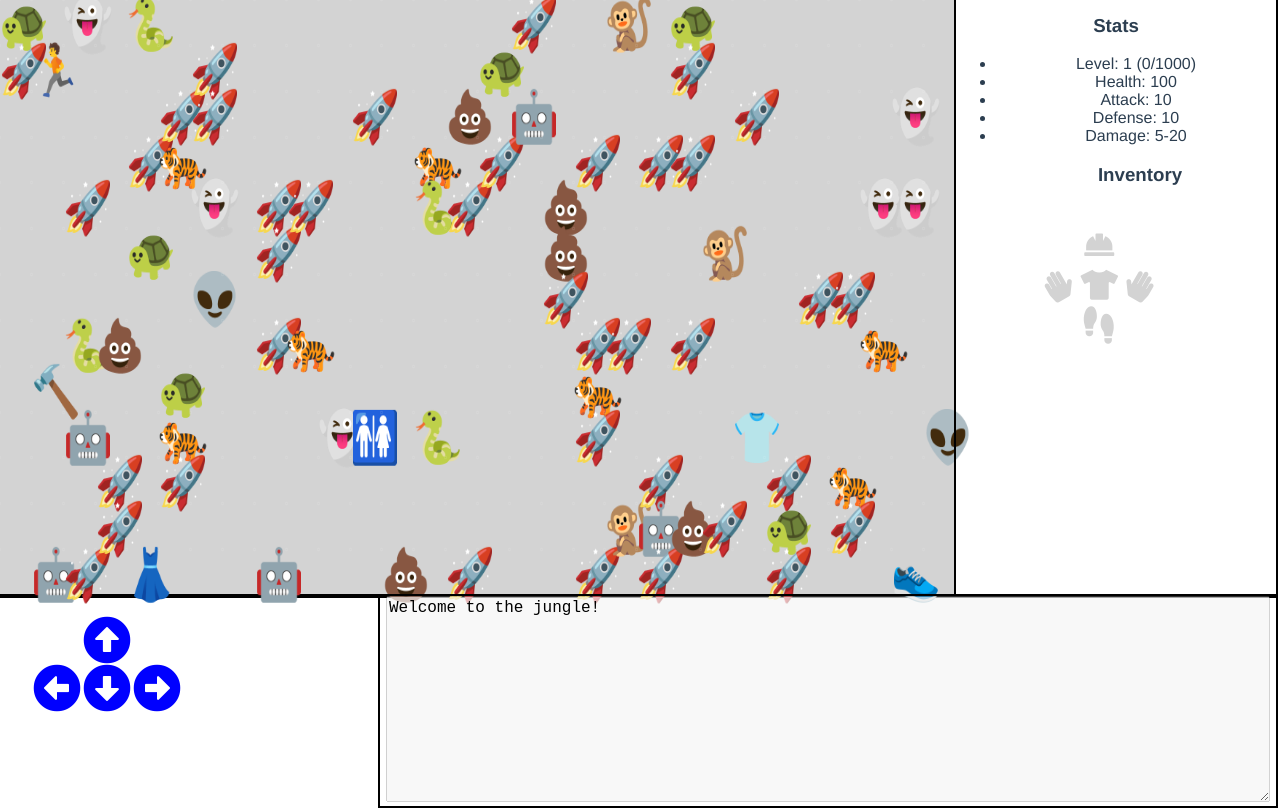
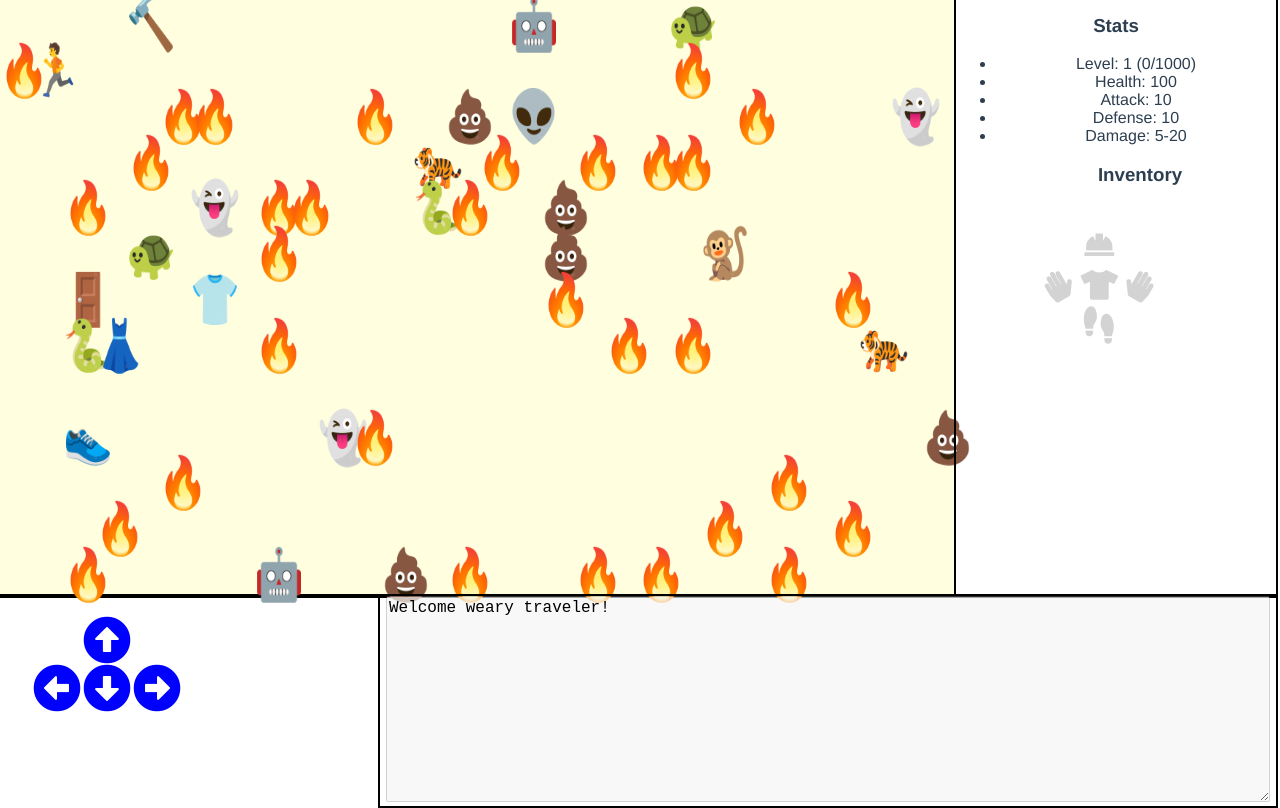
Before and after one commit to Humakt83/vue-rougelite, a Vue app: page / in a window 1280 px wide. Built offline with nearby package versions, Linux system fonts and the light colour scheme.

Commit message:
Increase amount of monsters progressively

```diff
--- a/src/logic/game.js
+++ b/src/logic/game.js
@@ -7,9 +7,10 @@
 const columns = 30;
 const rows = 13;
 const player = Player();
-const createLevel = () => Level(columns, rows, player);
+let monsterScoreMultiplier = 1;
+const createLevel = () => Level(columns, rows, player, monsterScoreMultiplier++);
 const level = createLevel();
-const gameLog = ['Welcome to the jungle!'];
+const gameLog = ['Welcome weary traveler!'];
 
 const canMoveToTile = (tileToMove) => {
   return !tileToMove.isWall && !tileToMove.isDoor && !tileToMove.content;
--- a/src/objects/level.js
+++ b/src/objects/level.js
@@ -48,8 +48,7 @@
   }
 }
 
-export default (columns, rows, player) => {
-  const numberOfEnemies = (columns * rows) / Math.max(10, Math.floor(Math.random() * 10));
+export default (columns, rows, player, monsterScoreMultiplier = 1) => {
   const numberOfArmor = 3;
   const numberOfWeapons = 1;
   const numberOfWalls = (columns * rows) / Math.max(10, Math.floor(Math.random() * 20));
@@ -79,8 +78,11 @@
     }
   }
 
-  for (let i = 0; i < numberOfEnemies; i++) {
-    place(level, randomEnemy(), columns, rows);
+  let remainingMonsterScore = 1000 * monsterScoreMultiplier;
+  while (remainingMonsterScore > 0) {
+    const monster = randomEnemy();
+    remainingMonsterScore -= monster.experience;
+    place(level, monster, columns, rows);
   }
 
   for (let i = 0; i < numberOfArmor; i++) {
--- a/src/objects/monsters.js
+++ b/src/objects/monsters.js
@@ -1,4 +1,5 @@
-const createMonster = (attack, defense, health, monsterType, minDamage, maxDamage, experience, symbol) => {
+const createMonster = (attack, defense, health, monsterType, minDamage, maxDamage, symbol) => {
+  const score = attack + defense + health + minDamage + maxDamage;
   return {
     attack: attack,
     defense: defense,
@@ -6,41 +7,41 @@
     minDamage: minDamage,
     maxDamage: maxDamage,
     monsterType: monsterType,
-    experience: experience,
+    experience: score,
     symbol: symbol
   }
 }
 
 export const snake = () => {
-  return createMonster(10, 1, 20, 'snake', 10, 20, 50, '🐍');
+  return createMonster(10, 1, 20, 'snake', 10, 20, '🐍');
 }
 
 export const turtle = () => {
-  return createMonster(3, 10, 30, 'turtle', 5, 10, 50, '🐢');
+  return createMonster(3, 10, 30, 'turtle', 5, 10, '🐢');
 }
 
 export const gorilla = () => {
-  return createMonster(8, 15, 50, 'gorilla', 5, 15, 300, '🐒');
+  return createMonster(8, 15, 50, 'gorilla', 5, 15, '🐒');
 }
 
 export const tiger = () => {
-  return createMonster(15, 7, 40, 'tiger', 15, 20, 350, '🐅');
+  return createMonster(15, 7, 40, 'tiger', 15, 20, '🐅');
 }
 
 export const poo = () => {
-  return createMonster(1, 1, 5, 'poo', 1, 2, 10, '💩');
+  return createMonster(1, 1, 5, 'poo', 1, 2, '💩');
 }
 
 export const ghost = () => {
-  return createMonster(5, 30, 5, 'ghost', 1, 5, 100, '👻');
+  return createMonster(5, 30, 5, 'ghost', 1, 5, '👻');
 }
 
 export const alien = () => {
-  return createMonster(10, 10, 25, 'alien', 10, 20, 300, '👽');
+  return createMonster(10, 10, 25, 'alien', 10, 20, '👽');
 }
 
 export const robot = () => {
-  return createMonster(15, 15, 50, 'robot', 15, 25, 450, '🤖');
+  return createMonster(15, 15, 50, 'robot', 15, 25, '🤖');
 }
 
 export const randomEnemy = () => {
```
